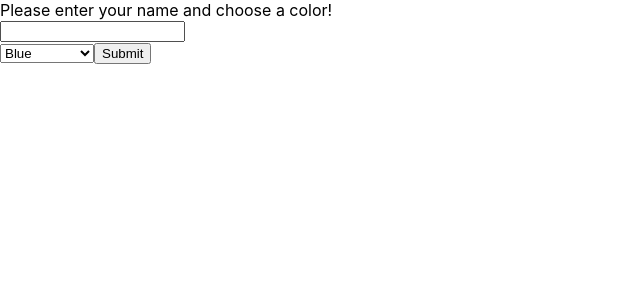
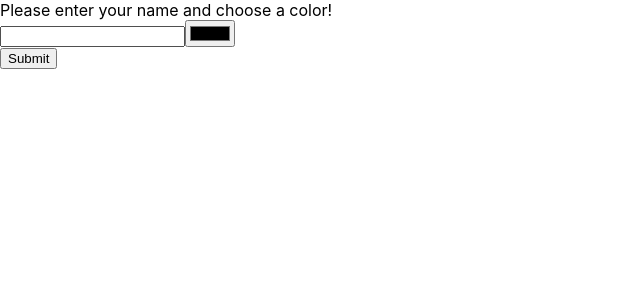
Before and after one commit to aetherprods/La-Pipoette, a Next.js app: page / in a window 1280 px wide. Shown: the top 300 px of the page, without its empty margins (0-640 px from the left). Built offline with nearby package versions, Linux system fonts and the light colour scheme.

Commit message:
colorpick fix, custom board size fix, etc.

```diff
--- a/components/ChatBox/ActiveUsers.js
+++ b/components/ChatBox/ActiveUsers.js
@@ -144,6 +144,7 @@ class ActiveUsers extends React.Component {
                     self: self,
                     boardSize: response.boardSize
                 });
+
             });
 
             this.privateChannel.bind('client-restart-game', (data) => {
@@ -232,6 +233,8 @@ class ActiveUsers extends React.Component {
                     };
                     checkY();
 
+
+
                     if (xDone && yDone) {
                         axios.post('/game_daemon', { playerOne: self, playerTwo: target, boardSize: {x: x, y: y} });
                     };
@@ -257,11 +260,9 @@ class ActiveUsers extends React.Component {
         if(users[0]) {
             this.helperFunction();
 
-
-
             return (<div>
                 <div>
-                    {!!gameLink && <Game self={{username: this.state.self.name, color: this.state.self.color}} players={[{username: this.state.playerOne.name, color: this.state.playerOne.color}, {username: this.state.playerTwo.name, color: this.state.playerTwo.color}]} playerOneChannel={this.state.playerOneChannel} playerTwoChannel={this.state.playerTwoChannel} gameChannel={this.state.gameChannel} boardSize={[{x: this.state.boardSize['x']}, {y: this.state.boardSize['y']}]}/>}
+                    {!!gameLink && <Game self={{username: this.state.self.name, color: this.state.self.color}} players={[{username: this.state.playerOne.name, color: this.state.playerOne.color}, {username: this.state.playerTwo.name, color: this.state.playerTwo.color}]} playerOneChannel={this.state.playerOneChannel} playerTwoChannel={this.state.playerTwoChannel} gameChannel={this.state.gameChannel} boardSize={[{x: parseInt(this.state.boardSize['x'], 10)}, {y: parseInt(this.state.boardSize['y'], 10)}]}/>}
                 </div>
 
                 <div>
--- a/components/game.js
+++ b/components/game.js
@@ -77,6 +77,10 @@ class GameInstance extends React.Component {
     }
 
     componentWillUnmount () {
+        if (this.state.gameOver == false) {
+            alert("test");
+            this.opponentChannel.trigger('client-game-over', 'null');
+        }
         this.pusher.disconnect();
     }
 
@@ -193,14 +197,6 @@ class GameInstance extends React.Component {
         }
 
 
-        this.setState({}, () => {
-            //this.checkEndGame();
-
-
-            return;
-        })
-
-
 
 
         return;
@@ -211,69 +207,14 @@ class GameInstance extends React.Component {
         let y = this.props.boardSize[1]['y']
         if (squaresArray.length == (x-1)*(y-1)) {
 
-            this.setState({ gameOver: true }, () => {
-                /* if (this.state.gameOver == true) {
+            this.setState({ gameOver: true }, () => {});
+            this.opponentChannel.trigger('client-game-over', 'null');
 
-                    let playerOneScore = 0,
-                    playerTwoScore = 0;
-                    for (let i=0; i<squaresArray.length; i++) {
-                        if (squaresArray[i]['player'] == this.props.playerOne['username']) {
-                            playerOneScore++;
-                        }
-                        if (squaresArray[i]['player'] == this.props.playerTwo['username']) {
-                            playerTwoScore++;
-                        }
-                    };
-
-
-                    if(playerOneScore>playerTwoScore){
-                        alert(`${this.props.playerOne['username']} has won!\n+++Final Scores+++\n ${this.props.playerOne['username']}: ${playerOneScore}\n${this.props.playerTwo['username']}: ${playerTwoScore}`);
-                    } else if (playerTwoScore>playerOneScore) {
-                        alert(`${this.props.playerTwo['username']} has won!\n+++Final Scores+++\n ${this.props.playerTwo['username']}: ${playerTwoScore}\n${this.props.playerOne['username']}: ${playerOneScore}`);
-                    } else if (playerOneScore==playerTwoScore) {
-                        alert(`It's a tie!\n+++Final Scores+++\n ${this.props.playerOne['username']}: ${playerOneScore}\n${this.props.playerTwo['username']}: ${playerTwoScore}`);
-                    };
-                }; */
-            });
-
-
-
-
-
-            this.opponentChannel.trigger('client-game-over', 'null');
-            //this.playerChannel.trigger('client-game-over', 'null');
             return;
         }
         return;
     }
-    componentDidUpdate () {
-        /* if (this.state.gameOver == true) {
 
-            let squaresArray = this.state.squaresArray.slice();
-
-            let playerOneScore = 0,
-            playerTwoScore = 0;
-            for (let i=0; i<squaresArray.length; i++) {
-                if (squaresArray[i]['player'] == this.props.playerOne['username']) {
-                    playerOneScore++;
-                }
-                if (squaresArray[i]['player'] == this.props.playerTwo['username']) {
-                    playerTwoScore++;
-                }
-            };
-
-
-            if(playerOneScore>playerTwoScore){
-                alert(`${this.props.playerOne['username']} has won!\n+++Final Scores+++\n ${this.props.playerOne['username']}: ${playerOneScore}\n${this.props.playerTwo['username']}: ${playerTwoScore}`);
-            } else if (playerTwoScore>playerOneScore) {
-                alert(`${this.props.playerTwo['username']} has won!\n+++Final Scores+++\n ${this.props.playerTwo['username']}: ${playerTwoScore}\n${this.props.playerOne['username']}: ${playerOneScore}`);
-            } else if (playerOneScore==playerTwoScore) {
-                alert(`It's a tie!\n+++Final Scores+++\n ${this.props.playerOne['username']}: ${playerOneScore}\n${this.props.playerTwo['username']}: ${playerTwoScore}`);
-            };
-
-            this.playerChannel.trigger('client-restart-game', 'null');
-        }; */
-    }
 
 
     connectTwo(a, b) {
--- a/components/lobby.js
+++ b/components/lobby.js
@@ -23,6 +23,9 @@ class InfoTaker extends React.Component {
     }
 
     handleSubmit(event) {
+        event.preventDefault();
+
+
         let name = event.target.elements.namedItem("username").value;
         let nameOk = false;
 
@@ -47,7 +50,6 @@ class InfoTaker extends React.Component {
             });
         }
 
-        event.preventDefault();
     }
 
     render() {
@@ -57,21 +59,10 @@ class InfoTaker extends React.Component {
                     <label>
                         Please enter your name and choose a color!<br></br>
                         <input type="text" name="username" />
+                    </label>
+                    <label>
+                        <input type="color" name="color" />
                     </label><br></br>
-                    <label><select name="color">
-                        <option value="blue">Blue</option>
-                        <option value="brown">Brown</option>
-                        <option value="chartreuse">Chartreuse</option>
-                        <option value="coral">Coral</option>
-                        <option value="cyan">Cyan</option>
-                        <option value="gainsboro">Gainsboro</option>
-                        <option value="darkorchid">Dark Orchid</option>
-                        <option value="fuchsia">Fuchsia</option>
-                        <option value="indigo">Indigo</option>
-                        <option value="olive">Olive</option>
-                        <option value="royalblue">Royal Blue</option>
-                        <option value="turquoise">Turquoise</option>
-                    </select></label>
                     <input type="submit" value="Submit" />
                 </form>
             );
--- a/server.js
+++ b/server.js
@@ -62,7 +62,7 @@ app.prepare()
 
             let socketId = req.body.socket_id;
             let channel = req.body.channel_name;
-            let userId = req.body.color+req.body.username+Math.random().toString(10).slice(2,7);
+            let userId = req.body.color.slice(1,req.body.length+1)+req.body.username+Math.random().toString(10).slice(2,7);
 
             let presenceData = {
                 user_id: userId,
```
